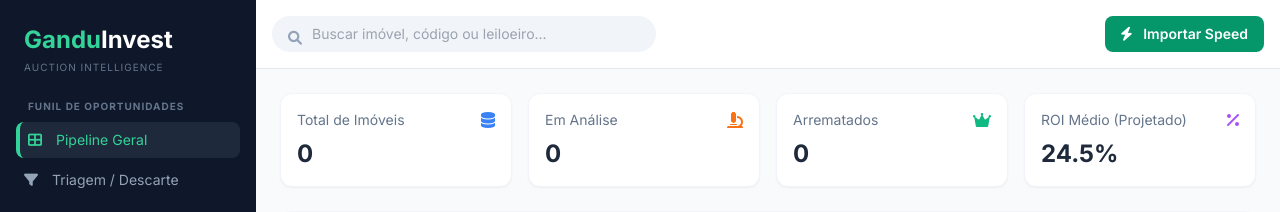
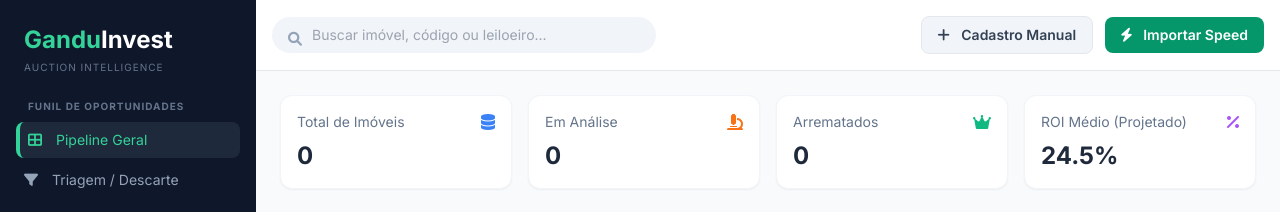
Before and after one commit to VrsEco/GanInv, a Flask app: page / in a window 1280 px wide. Shown: the top 212 px of the page. Run offline with Flask 3, Linux system fonts and the light colour scheme; the visitor is signed in with stand-in values (Sample User, id 1); data that the repository does not hold is empty; some libraries are stand-ins or nearby versions.

Commit message:
Fix: Add company seed and Manual Registration button

```diff
--- a/src/core/routes/imoveis.py
+++ b/src/core/routes/imoveis.py
@@ -206,6 +206,34 @@ def import_from_link():
     finally:
         session.close()
     return jsonify(res)
+
+@imoveis_bp.route('/manual', methods=['POST'])
+def register_manual():
+    data = request.json
+    session = Session()
+    try:
+        new_im = Imovel(
+            company_id=1,
+            endereco=data.get('endereco'),
+            cidade=data.get('cidade'),
+            estado=data.get('estado'),
+            status='Em análise',
+            valor_avaliacao=float(data.get('valor_avaliacao') or 0.0),
+            valor_estimado_venda=float(data.get('valor_avaliacao') or 0.0) * 1.3
+        )
+        session.add(new_im)
+        session.commit()
+
+        # Initialize Finance
+        session.add(FichaFinanceira(imovel_id=new_im.id, company_id=1))
+        session.commit()
+
+        return jsonify({"message": "Sucesso", "id": new_im.id})
+    except Exception as e:
+        session.rollback()
+        return jsonify({"error": str(e)}), 500
+    finally:
+        session.close()
 
 @imoveis_bp.route('/stats', methods=['GET'])
 def get_stats():
--- a/templates/dashboard.html
+++ b/templates/dashboard.html
@@ -99,7 +99,10 @@
                 <input type="text" placeholder="Buscar imóvel, código ou leiloeiro..." class="w-full bg-slate-100 border-none rounded-full py-2 px-10 focus:ring-2 focus:ring-emerald-500 text-sm">
                 <i class="fas fa-search absolute left-4 top-3 text-slate-400 text-sm"></i>
             </div>
-            <div class="flex items-center space-x-4">
+            <div class="flex items-center space-x-3">
+                <button onclick="toggleModal('modal-manual')" class="bg-slate-100 text-slate-700 px-4 py-2 rounded-lg text-sm font-semibold hover:bg-slate-200 transition border">
+                    <i class="fas fa-plus mr-2"></i> Cadastro Manual
+                </button>
                 <button onclick="toggleModal('modal-import')" class="bg-emerald-600 text-white px-4 py-2 rounded-lg text-sm font-semibold hover:bg-emerald-700 transition">
                     <i class="fas fa-bolt mr-2"></i> Importar Speed
                 </button>
@@ -120,6 +123,39 @@
                         <span id="import-text">Processar Link</span>
                         <div id="import-spinner" class="hidden animate-spin rounded-full h-4 w-4 border-2 border-white border-t-transparent ml-2"></div>
                     </button>
+                </div>
+            </div>
+        </div>
+
+        <!-- Modal Manual -->
+        <div id="modal-manual" class="fixed inset-0 bg-slate-900/50 hidden z-[25000] flex items-center justify-center p-4">
+            <div class="bg-white rounded-2xl shadow-2xl w-full max-w-lg overflow-hidden">
+                <div class="p-6 border-b flex justify-between items-center bg-slate-50">
+                    <h3 class="font-bold text-lg text-slate-800">Cadastro Manual</h3>
+                    <button onclick="toggleModal('modal-manual')" class="text-slate-400 hover:text-slate-600"><i class="fas fa-times"></i></button>
+                </div>
+                <div class="p-6 grid grid-cols-2 gap-4">
+                    <div class="col-span-2">
+                        <label class="block text-xs font-bold text-slate-500 uppercase mb-1">Endereço Completo</label>
+                        <input type="text" id="manual-endereco" placeholder="Ex: Rua Oscar Freire, 100 - Apto 51" class="w-full border rounded-lg p-3 text-sm focus:ring-2 focus:ring-emerald-500 outline-none">
+                    </div>
+                    <div>
+                        <label class="block text-xs font-bold text-slate-500 uppercase mb-1">Cidade</label>
+                        <input type="text" id="manual-cidade" placeholder="Ex: São Paulo" class="w-full border rounded-lg p-3 text-sm focus:ring-2 focus:ring-emerald-500 outline-none">
+                    </div>
+                    <div>
+                        <label class="block text-xs font-bold text-slate-500 uppercase mb-1">Estado</label>
+                        <input type="text" id="manual-estado" placeholder="Ex: SP" class="w-full border rounded-lg p-3 text-sm focus:ring-2 focus:ring-emerald-500 outline-none">
+                    </div>
+                    <div class="col-span-2">
+                        <label class="block text-xs font-bold text-slate-500 uppercase mb-1">Valor de Avaliação (R$)</label>
+                        <input type="number" id="manual-avaliacao" placeholder="Ex: 500000" class="w-full border rounded-lg p-3 text-sm focus:ring-2 focus:ring-emerald-500 outline-none">
+                    </div>
+                    <div class="col-span-2 pt-4">
+                        <button onclick="doManualRegister()" class="w-full bg-emerald-600 text-white p-3 rounded-lg font-bold hover:bg-emerald-700 transition flex justify-center items-center">
+                            Salvar Imóvel
+                        </button>
+                    </div>
                 </div>
             </div>
         </div>
@@ -227,6 +263,37 @@
             }
         }
 
+        async function doManualRegister() {
+            const endereco = document.getElementById('manual-endereco').value;
+            const cidade = document.getElementById('manual-cidade').value;
+            const estado = document.getElementById('manual-estado').value;
+            const valor_avaliacao = document.getElementById('manual-avaliacao').value;
+
+            if(!endereco || !cidade || !estado) return alert("Preencha os campos obrigatórios");
+
+            try {
+                const res = await fetch('/api/imoveis/manual', {
+                    method: 'POST',
+                    headers: {'Content-Type': 'application/json'},
+                    body: JSON.stringify({endereco, cidade, estado, valor_avaliacao})
+                }).then(r => r.json());
+
+                if(res.error) throw new Error(res.error);
+
+                toggleModal('modal-manual');
+                // Limpa campos
+                document.getElementById('manual-endereco').value = '';
+                document.getElementById('manual-cidade').value = '';
+                document.getElementById('manual-estado').value = '';
+                document.getElementById('manual-avaliacao').value = '';
+
+                loadDashboard();
+                alert("Imóvel cadastrado com sucesso!");
+            } catch (err) {
+                alert("Erro: " + err.message);
+            }
+        }
+
         async function loadDashboard() {
             try {
                 const urlParams = new URLSearchParams(window.location.search);
```
Also changed, not shown: 1 other file.
